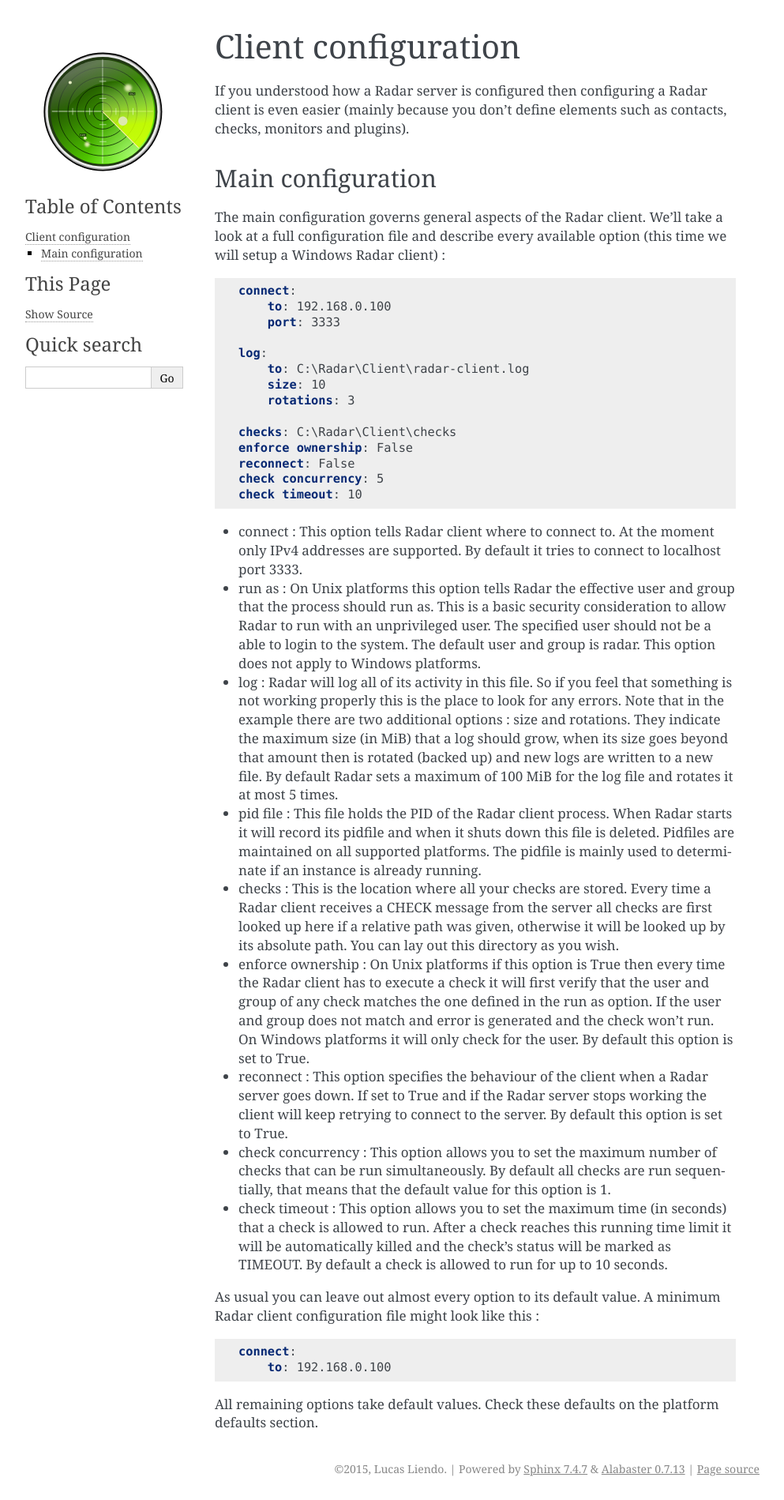
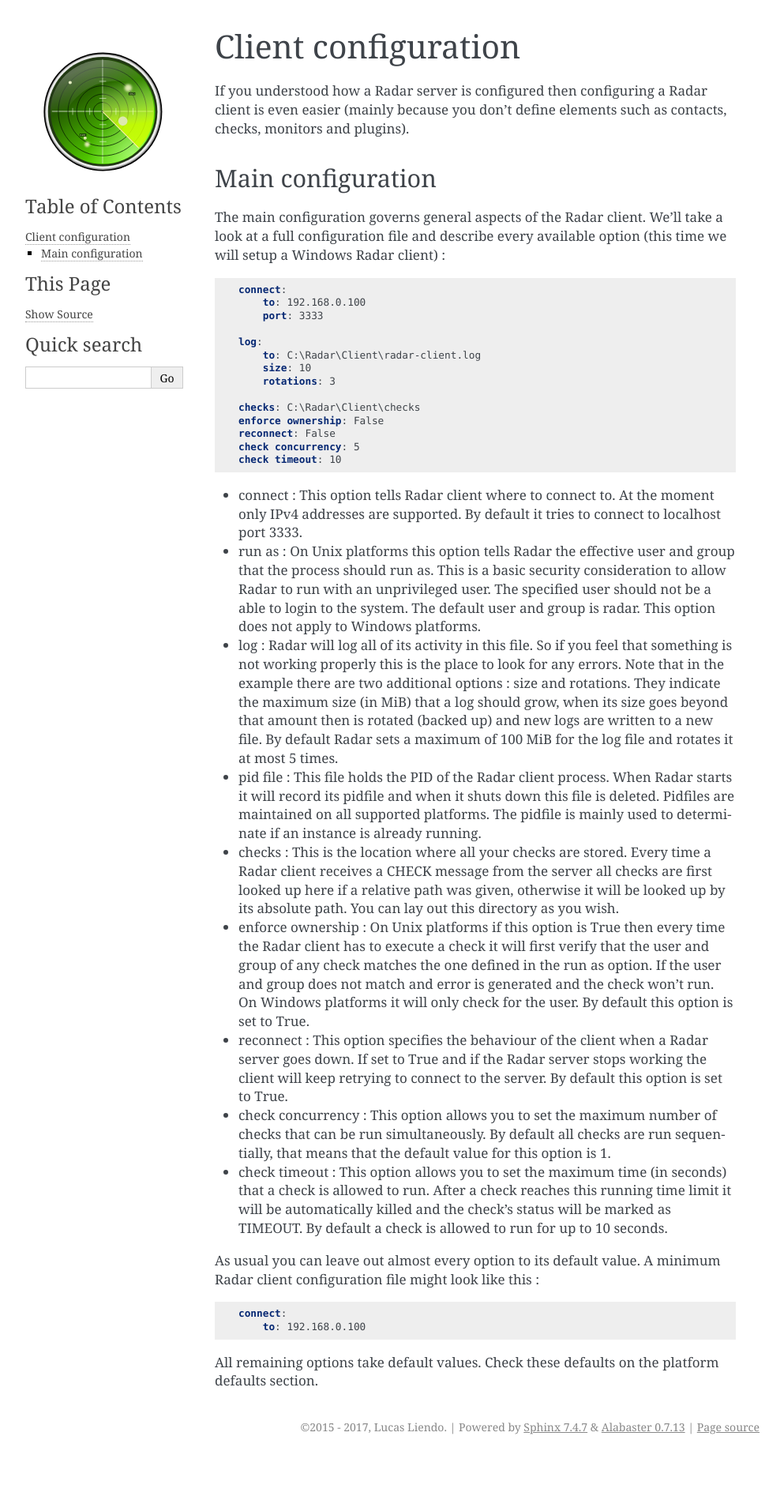
Before and after one commit to lliendo/Radar, a Sphinx documentation site: the page built from docs/client-configuration.rst, in a window 1280 px wide. Shown: the whole page at 79% size, without its empty margins (148-1141 px from the left). Built offline with Sphinx 7.4.7, drawn with Linux system fonts in a browser that asks for light colours; after the commit the page ends 1846 px from its top, so only the background shows below that.

Commit message:
Add and enable the `autosummary` extension
This commit also changes the font size of
all code blocks.

```diff
--- a/docs/conf.py
+++ b/docs/conf.py
@@ -20,7 +20,7 @@
 # If extensions (or modules to document with autodoc) are in another directory,
 # add these directories to sys.path here. If the directory is relative to the
 # documentation root, use os.path.abspath to make it absolute, like shown here.
-#sys.path.insert(0, os.path.abspath('.'))
+sys.path.insert(0, os.path.abspath('../radar'))
 
 # -- General configuration ------------------------------------------------
 
@@ -32,6 +32,7 @@
 # ones.
 extensions = [
     'sphinx.ext.autodoc',
+    'sphinx.ext.autosummary',
     'alabaster',
 ]
 
@@ -51,7 +52,7 @@
 
 # General information about the project.
 project = u'Radar'
-copyright = u'2015, Lucas Liendo'
+copyright = u'2015 - 2017, Lucas Liendo'
 author = u'Lucas Liendo'
 
 # The version info for the project you're documenting, acts as replacement for
@@ -117,7 +118,9 @@
 # Theme options are theme-specific and customize the look and feel of a theme
 # further.  For a list of options available for each theme, see the
 # documentation.
-#html_theme_options = {}
+html_theme_options = {
+    'code_font_size': '0.75em',
+}
 
 # Add any paths that contain custom themes here, relative to this directory.
 html_theme_path = [alabaster.get_path()]
@@ -290,3 +293,6 @@
 # Locale options.
 locale_dirs = ['locale/']
 gettext_compact = False
+
+# Autosummary.
+autosummary_generate = True
```
